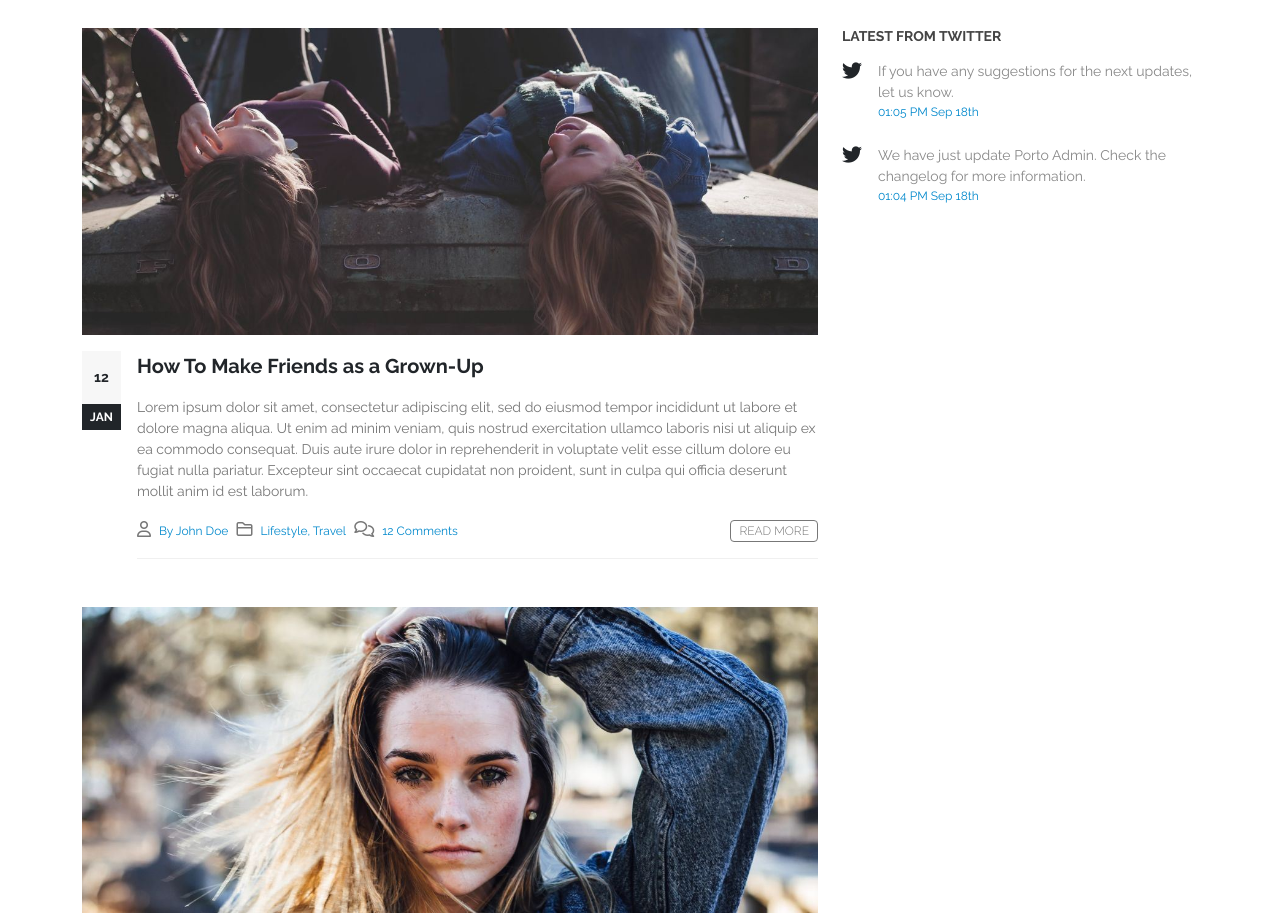
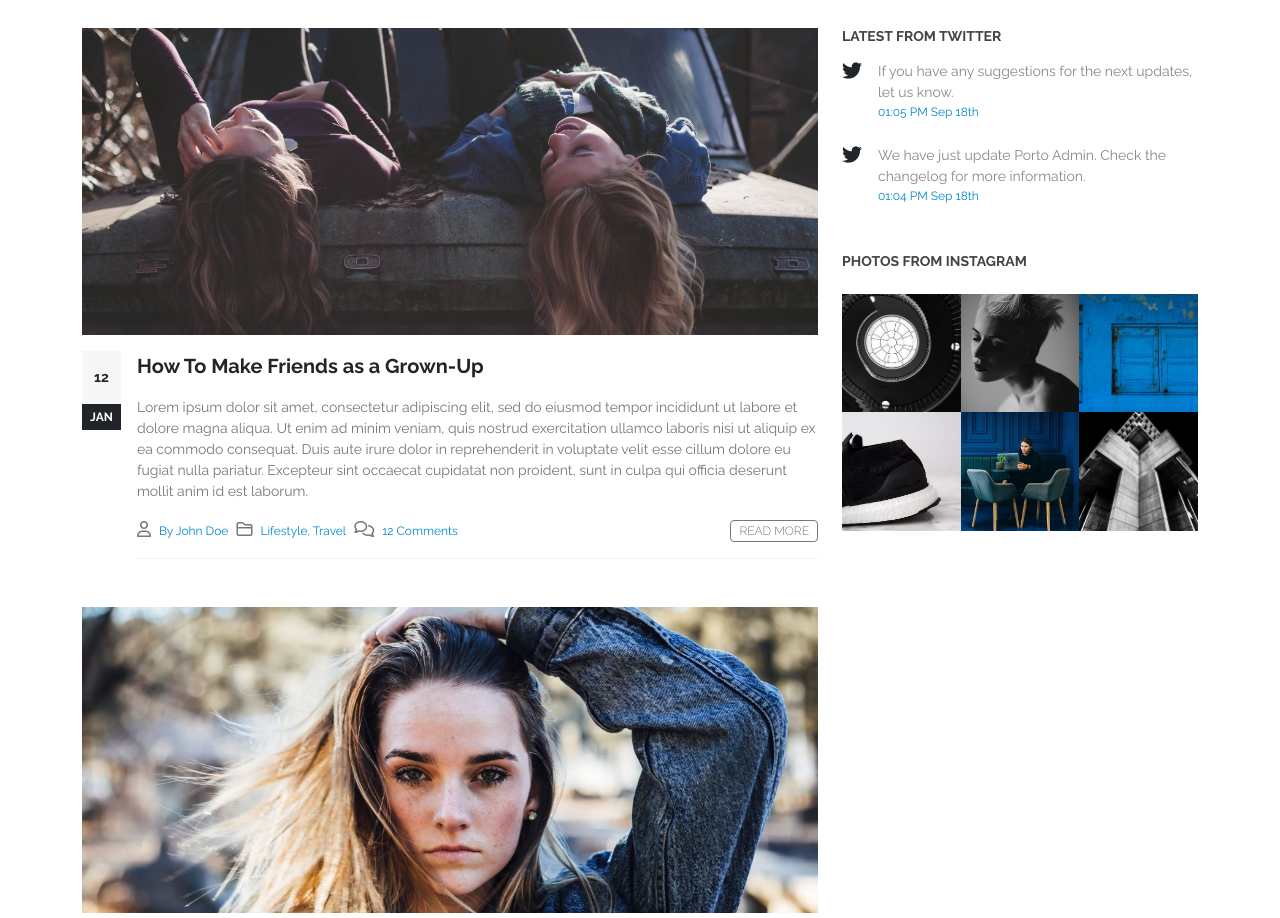
Before and after one commit to pierfrancescoscar/proj-html-vuejs, a Vue app: page / in a window 1280 px wide. Shown: the part 1480-2398 px from the top of the page. Built offline with nearby package versions, Linux system fonts and the light colour scheme.

Commit message:
ADD: instagram photo feed section

```diff
--- a/src/App.vue
+++ b/src/App.vue
@@ -17,7 +17,7 @@
       <!-- Categories Blue Bar -->
       <Categories :categories="categories" />
       <!-- All Blog Post List -->
-      <BlogPost :blogPost="blogPost" />
+      <BlogPost :blogPost="blogPost" :instaPost="instagramPhotos" />
     </main>
   </div>
 </template>
@@ -318,6 +318,15 @@ export default {
 
             ],
 
+            instagramPhotos: [
+                '29739607_2020680068220520_4509928046932787200_n', '30087804_253872848488989_8792603541668626432_n',
+                '29415620_196477127626244_3250318472361541632_n',
+                '30078414_1274410412703843_8290935809419247616_n',
+                '30077195_2066750973610181_3733150062893596672_n',
+                '29415304_166583630713703_1032667922171953152_n',
+            ],
+
+
         }
     }
 }
--- a/src/components/BlogPost.vue
+++ b/src/components/BlogPost.vue
@@ -43,7 +43,7 @@
 
                   </div>
 
-                  <div class="tweets-container d-flex pt-4">
+                  <div class="tweets-container d-flex pt-4 pb-5">
 
                         <div class="twitter-icon pe-3">
                             <i class="fab fa-twitter"></i>
@@ -61,6 +61,20 @@
                         </div>
 
                   </div>
+
+                <h3 class="text-uppercase pb-3">Photos from Instagram</h3>
+
+                <div class="instagram-content d-flex flex-wrap">
+
+                    <div class="instagram-feed"
+                    v-for="(element, index) in instaPost" :key="`igfeed-${index}`">
+
+                        <img class="img-fluid" :src="require(`@/assets/${element}.jpg`)" alt="insta-feed">
+
+                    </div>
+
+                </div>
+
               </div>
           </div>
       </div>
@@ -78,6 +92,7 @@ export default {
 
     props: {
         blogPost: Array,
+        instaPost: Array,
     }
 
 }
@@ -111,4 +126,8 @@ section {
         font-size: $minor-fs;
     }
 
+    .instagram-feed {
+        width: calc(100% / 3);
+    }
+
 </style>
```
